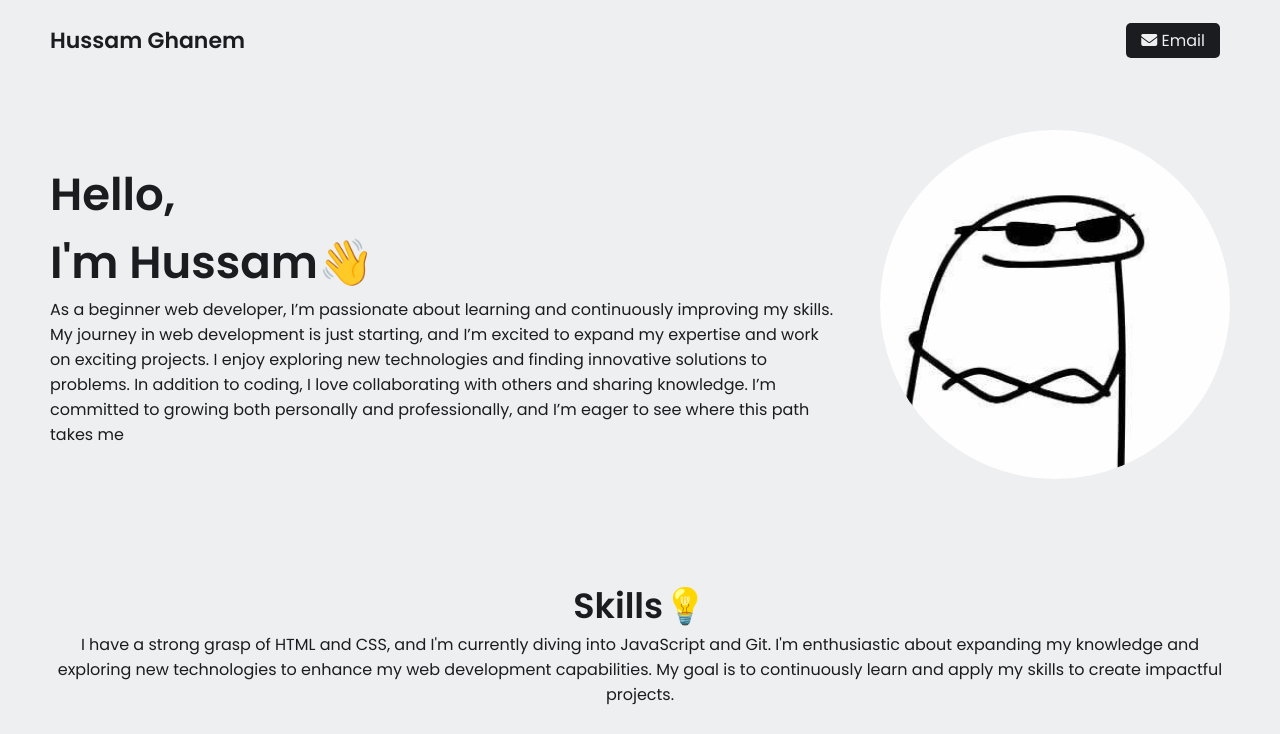
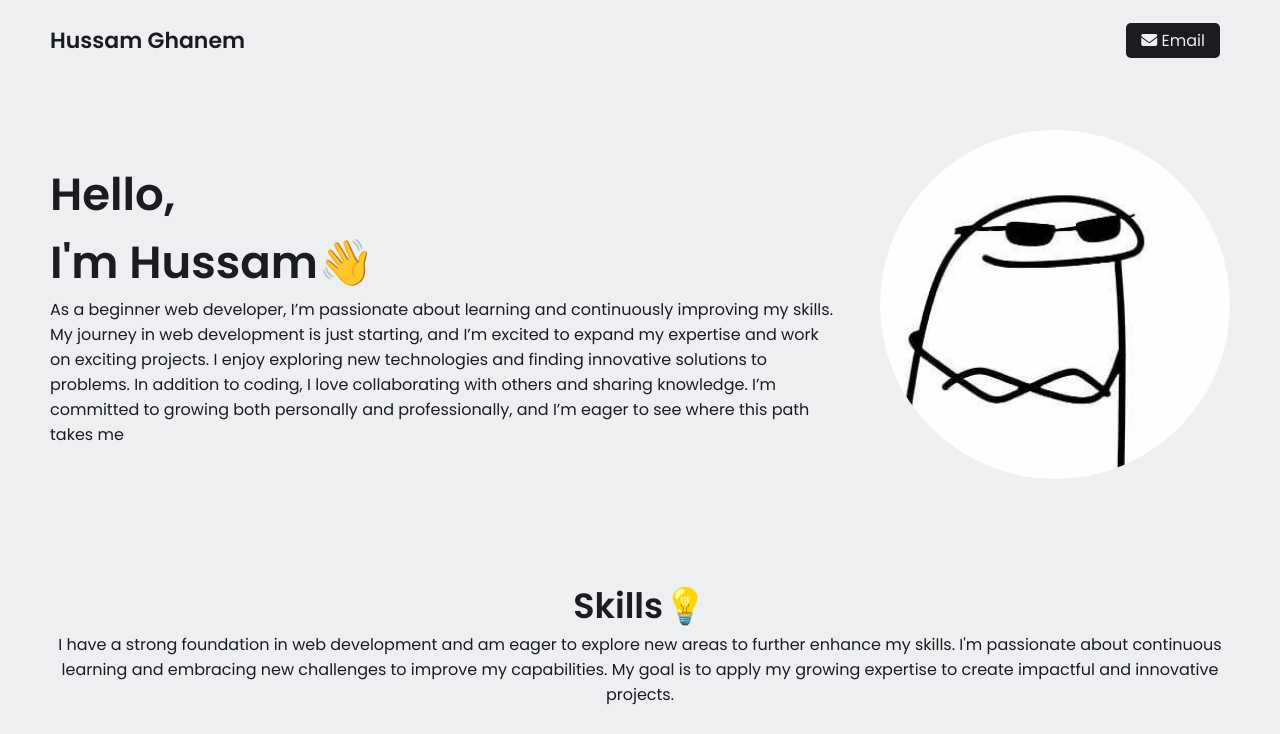
Before and after one commit to hussam-ghanem/hussam-ghanem.github.io, a website built with Parcel: page index.html in a window 1280 px wide. Shown: the top 734 px of the page. Built offline with nearby package versions, Linux system fonts and the light colour scheme.

Commit message:
update skills sentence

```diff
--- a/index.html
+++ b/index.html
@@ -95,11 +95,11 @@
       <section id="skills" class="skills-section">
         <h2>Skills💡</h2>
         <div class="text">
-          I have a strong grasp of HTML and CSS, and I'm currently diving into
-          JavaScript and Git. I'm enthusiastic about expanding my knowledge and
-          exploring new technologies to enhance my web development capabilities.
-          My goal is to continuously learn and apply my skills to create
-          impactful projects.
+          I have a strong foundation in web development and am eager to explore
+          new areas to further enhance my skills. I'm passionate about
+          continuous learning and embracing new challenges to improve my
+          capabilities. My goal is to apply my growing expertise to create
+          impactful and innovative projects.
         </div>
         <div class="cells">
           <div class="cell">
```
